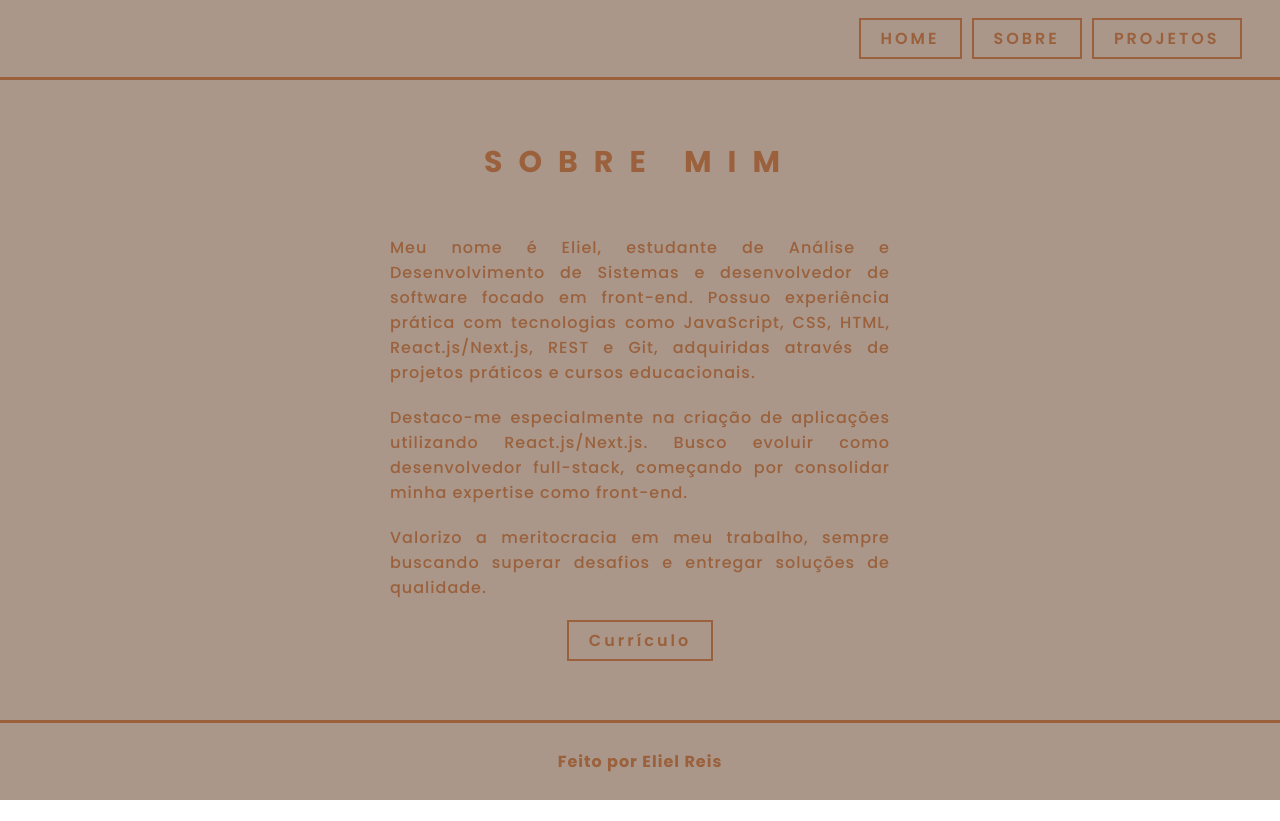
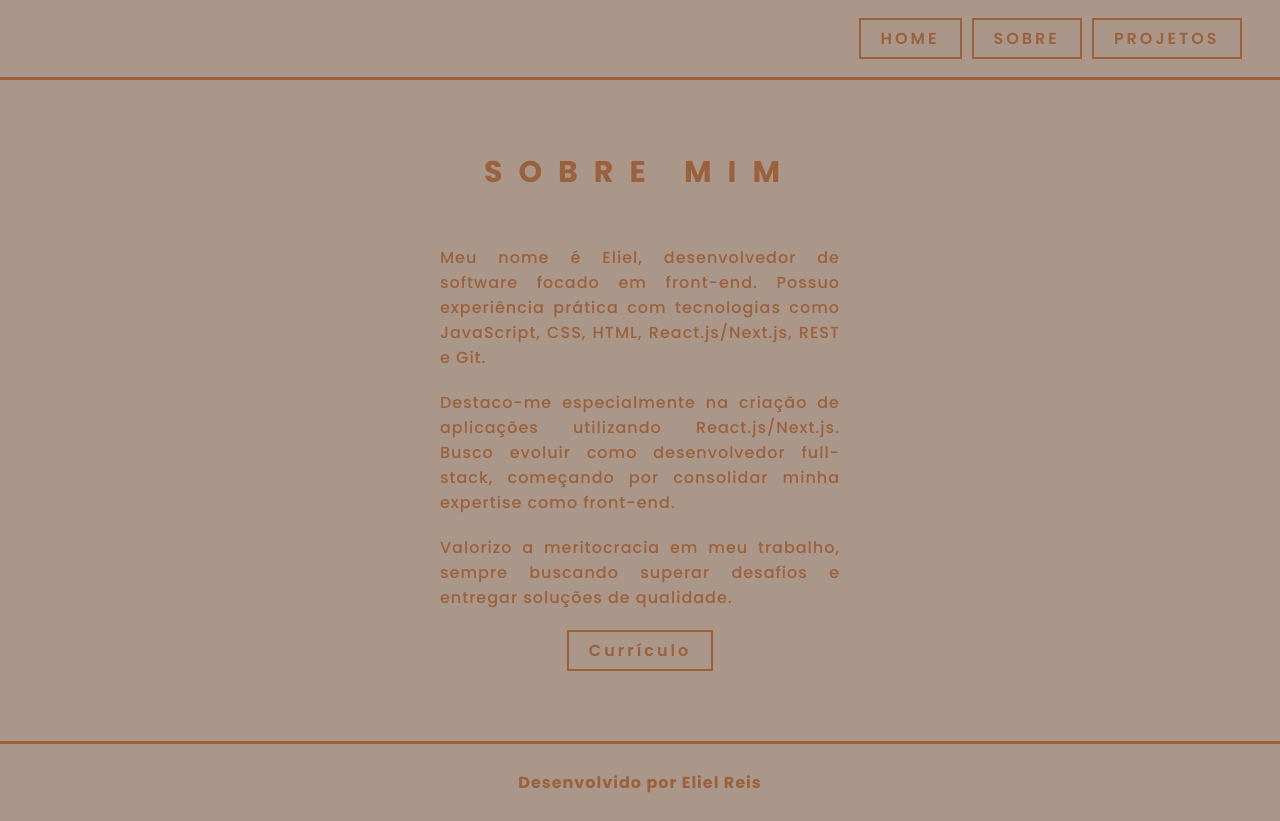
Before and after one commit to eliel-reis/portfolio_2.0, a Next.js app: page /Sobre in a window 1280 px wide. Before the commit the page ends 800 px from the top, so only its background shows below. Built offline with nearby package versions, Linux system fonts and the light colour scheme.

Commit message:
Editei o texto, na página sobre, e no componente footer.

```diff
--- a/src/app/Sobre/Sobre.module.css
+++ b/src/app/Sobre/Sobre.module.css
@@ -1,9 +1,9 @@
 .container {
-    height: 80vh;
     background-color: #AA978A;
     display: flex;
     justify-content: center;
     align-items: center;
+    padding: 70px 0;
 }
 
 .sub_container {
@@ -26,7 +26,7 @@
 }
 
 .container_p {
-    width: 500px;
+    width: 400px;
     font-weight: 500;
     display: flex;
     flex-direction: column;
--- a/src/app/Sobre/page.jsx
+++ b/src/app/Sobre/page.jsx
@@ -13,7 +13,7 @@ export default function Sobre() {
                 </section>
                 <section className={styles_sobre.container_p} >
                     <p>
-                        Meu nome é Eliel, estudante de Análise e Desenvolvimento de Sistemas e desenvolvedor de software focado em front-end. Possuo experiência prática com tecnologias como JavaScript, CSS, HTML, React.js/Next.js, REST e Git, adquiridas através de projetos práticos e cursos educacionais.
+                        Meu nome é Eliel, desenvolvedor de software focado em front-end. Possuo experiência prática com tecnologias como JavaScript, CSS, HTML, React.js/Next.js, REST e Git.
                     </p>
                     <p>
                         Destaco-me especialmente na criação de aplicações utilizando React.js/Next.js. Busco evoluir como desenvolvedor full-stack, começando por consolidar minha expertise como front-end.
--- a/src/components/Footer/index.jsx
+++ b/src/components/Footer/index.jsx
@@ -4,7 +4,7 @@ export default function Footer() {
     return (
         <footer className={styles.footer} >
             <h4>
-                Feito por Eliel Reis
+                Desenvolvido por Eliel Reis
             </h4>
         </footer>
     );
```
